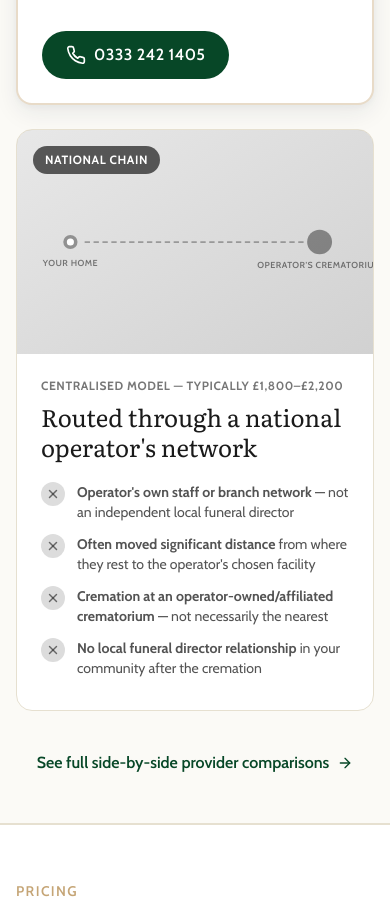
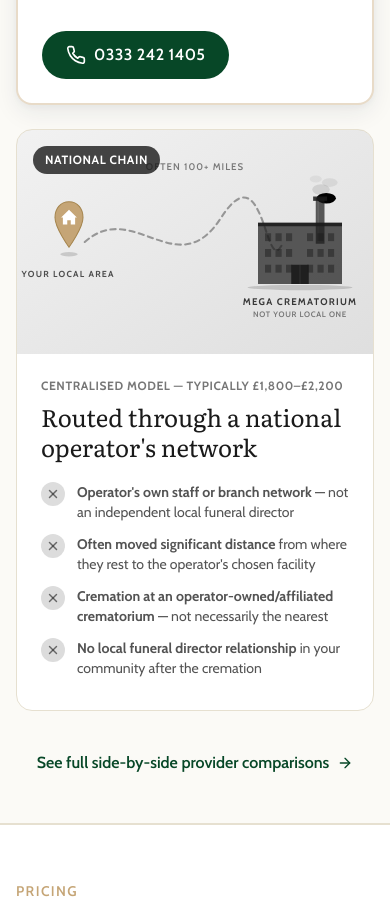
Before and after one commit to darinbutler/bestdirectcremation.co.uk, a Next.js app: page / in a window 390 px wide. Shown: the part 4787-5705 px from the top of the page. Built offline with nearby package versions, Linux system fonts and the light colour scheme.

Commit message:
Redesign national-chain illustration: warm home pin + winding path + imposing mega-crematorium building. Deployed on WhyBdc + LocalVsCentralised.

```diff
--- a/components/WhyBdc.tsx
+++ b/components/WhyBdc.tsx
@@ -87,16 +87,100 @@ export default function WhyBdc({
 
           {/* National chain card — generic, no competitor named */}
           <div className="bg-white rounded-2xl overflow-hidden border border-stone flex flex-col">
-            <div className="relative h-56 md:h-64 bg-gradient-to-br from-ink/10 to-ink/20 flex items-center justify-center overflow-hidden">
-              <svg className="absolute inset-0 w-full h-full" viewBox="0 0 400 256" preserveAspectRatio="none">
-                <circle cx="60" cy="128" r="8" fill="currentColor" className="text-ink/40" />
-                <circle cx="60" cy="128" r="4" fill="white" />
-                <text x="60" y="155" textAnchor="middle" className="text-[10px] fill-ink/55 uppercase tracking-wider font-semibold">Your home</text>
-                <line x1="76" y1="128" x2="324" y2="128" strokeWidth="2" strokeDasharray="6 4" className="stroke-ink/35" />
-                <circle cx="340" cy="128" r="14" fill="currentColor" className="text-ink/45" />
-                <text x="340" y="158" textAnchor="middle" className="text-[10px] fill-ink/55 uppercase tracking-wider font-semibold">Operator&apos;s crematorium</text>
+            <div className="relative h-56 md:h-64 bg-gradient-to-br from-ink/[0.06] to-ink/[0.14] flex items-center justify-center overflow-hidden">
+              {/* Distance-map illustration: small warm home pin on left, winding
+                  dashed path across, imposing "mega crematorium" building on right. */}
+              <svg
+                className="absolute inset-0 w-full h-full"
+                viewBox="0 0 400 256"
+                preserveAspectRatio="xMidYMid meet"
+                aria-hidden
+              >
+                {/* Distance label above the path */}
+                <text x="200" y="46" textAnchor="middle"
+                      style={{ fontSize: 11, letterSpacing: 1.2 }}
+                      className="fill-ink/55 uppercase font-semibold">
+                  Often 100+ miles
+                </text>
+
+                {/* Winding dashed route */}
+                <path
+                  d="M 74 128 C 130 78, 180 178, 230 100 S 280 172, 300 130"
+                  fill="none"
+                  strokeWidth="2.4"
+                  strokeDasharray="6 5"
+                  strokeLinecap="round"
+                  className="stroke-ink/40"
+                />
+
+                {/* HOME PIN (left) — small, warm gold, with tiny house glyph */}
+                <g transform="translate(38 82)">
+                  <ellipse cx="18" cy="60" rx="10" ry="2.5" className="fill-black/15" />
+                  <path
+                    d="M18 0 C28 0 34 8 34 18 C34 30 18 52 18 52 C18 52 2 30 2 18 C2 8 8 0 18 0 Z"
+                    className="fill-gold"
+                    stroke="#A6864F"
+                    strokeWidth="1.2"
+                  />
+                  <path
+                    d="M18 9 L9 18 L11 18 L11 26 L25 26 L25 18 L27 18 Z M16 26 L16 21 L20 21 L20 26"
+                    fill="white"
+                  />
+                </g>
+                <text x="55" y="168" textAnchor="middle"
+                      style={{ fontSize: 10, letterSpacing: 1.4 }}
+                      className="fill-ink/75 uppercase font-bold">
+                  Your local area
+                </text>
+
+                {/* MEGA CREMATORIUM (right) — imposing industrial building */}
+                <g transform="translate(268 60)">
+                  {/* Smoke plumes rising from chimney */}
+                  <ellipse cx="76" cy="8"  rx="10" ry="6" className="fill-black/10" />
+                  <ellipse cx="86" cy="0"  rx="9"  ry="5" className="fill-black/[0.07]" />
+                  <ellipse cx="70" cy="-4" rx="7"  ry="4" className="fill-black/[0.05]" />
+                  <ellipse cx="82" cy="18" rx="11" ry="6" className="fill-black/12" />
+
+                  {/* Tall industrial chimney */}
+                  <rect x="70" y="18" width="10" height="52" className="fill-ink/70" />
+                  <rect x="67" y="16" width="16" height="5"  className="fill-ink/85" />
+                  <rect x="72" y="22" width="1.5" height="46" className="fill-white/10" />
+
+                  {/* Main factory-block body */}
+                  <rect x="4" y="46" width="96" height="70" className="fill-ink/70" />
+                  <rect x="4" y="46" width="96" height="4" className="fill-ink/85" />
+
+                  {/* Rows of small institutional windows */}
+                  {[58, 76, 94].map((y) => (
+                    <g key={y}>
+                      <rect x="12" y={y} width="7" height="9" className="fill-ink/45" />
+                      <rect x="24" y={y} width="7" height="9" className="fill-ink/45" />
+                      <rect x="36" y={y} width="7" height="9" className="fill-ink/45" />
+                      <rect x="60" y={y} width="7" height="9" className="fill-ink/45" />
+                      <rect x="72" y={y} width="7" height="9" className="fill-ink/45" />
+                      <rect x="84" y={y} width="7" height="9" className="fill-ink/45" />
+                    </g>
+                  ))}
+
+                  {/* Wide industrial entrance / delivery bay */}
+                  <rect x="42" y="94" width="20" height="22" className="fill-ink/90" />
+                  <line x1="52" y1="94" x2="52" y2="116" strokeWidth="0.5" className="stroke-white/20" />
+
+                  {/* Ground shadow */}
+                  <ellipse cx="52" cy="120" rx="60" ry="3" className="fill-black/15" />
+                </g>
+                <text x="320" y="200" textAnchor="middle"
+                      style={{ fontSize: 11, letterSpacing: 1.4 }}
+                      className="fill-ink/85 uppercase font-bold">
+                  Mega crematorium
+                </text>
+                <text x="320" y="214" textAnchor="middle"
+                      style={{ fontSize: 9, letterSpacing: 0.8 }}
+                      className="fill-ink/55 uppercase font-semibold">
+                  Not your local one
+                </text>
               </svg>
-              <div className="absolute top-4 left-4 bg-ink/70 text-white text-xs font-bold uppercase tracking-wider px-3 py-1.5 rounded-full">
+              <div className="absolute top-4 left-4 bg-ink/80 text-white text-xs font-bold uppercase tracking-wider px-3 py-1.5 rounded-full">
                 National chain
               </div>
             </div>
```
Also changed, not shown: components/LocalVsCentralised.tsx (+103 -18 lines).
